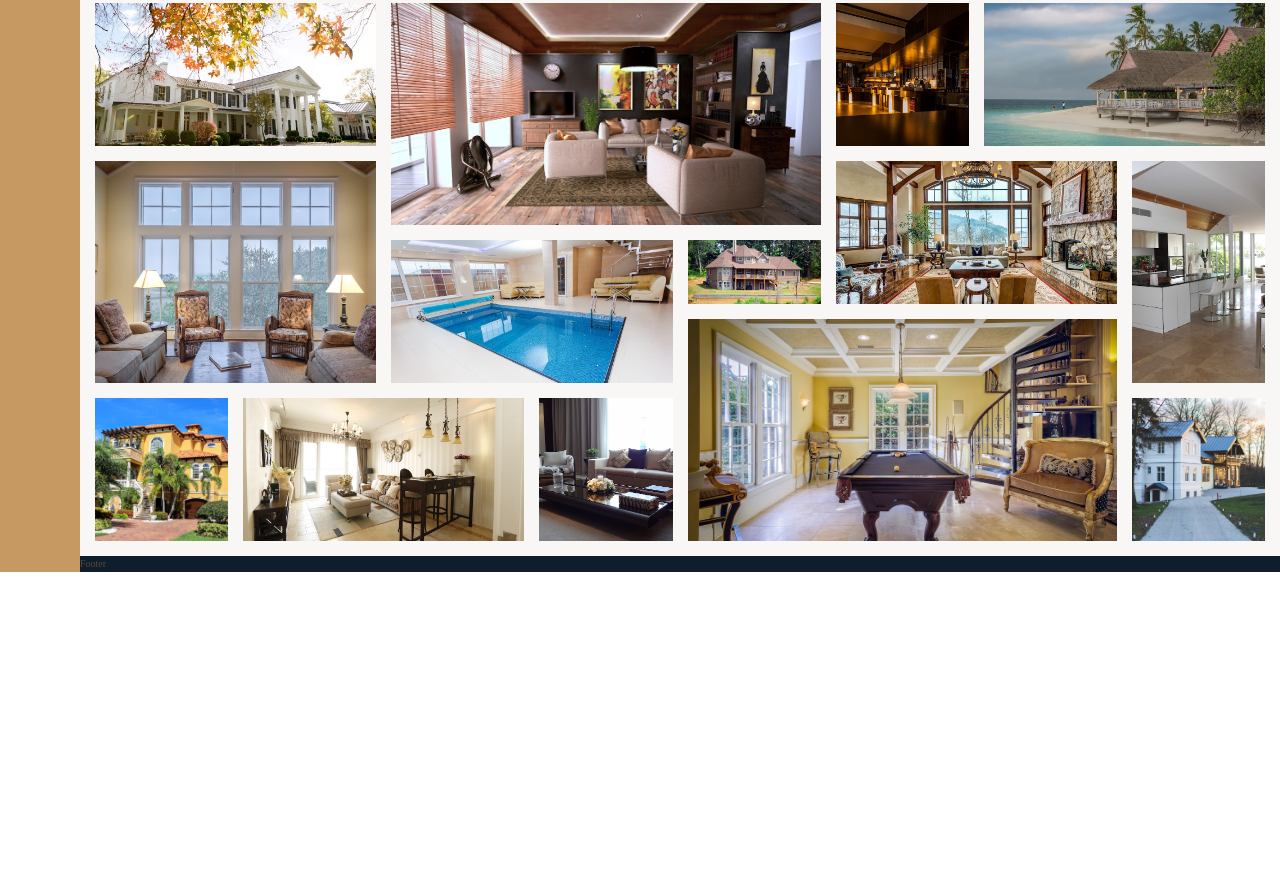
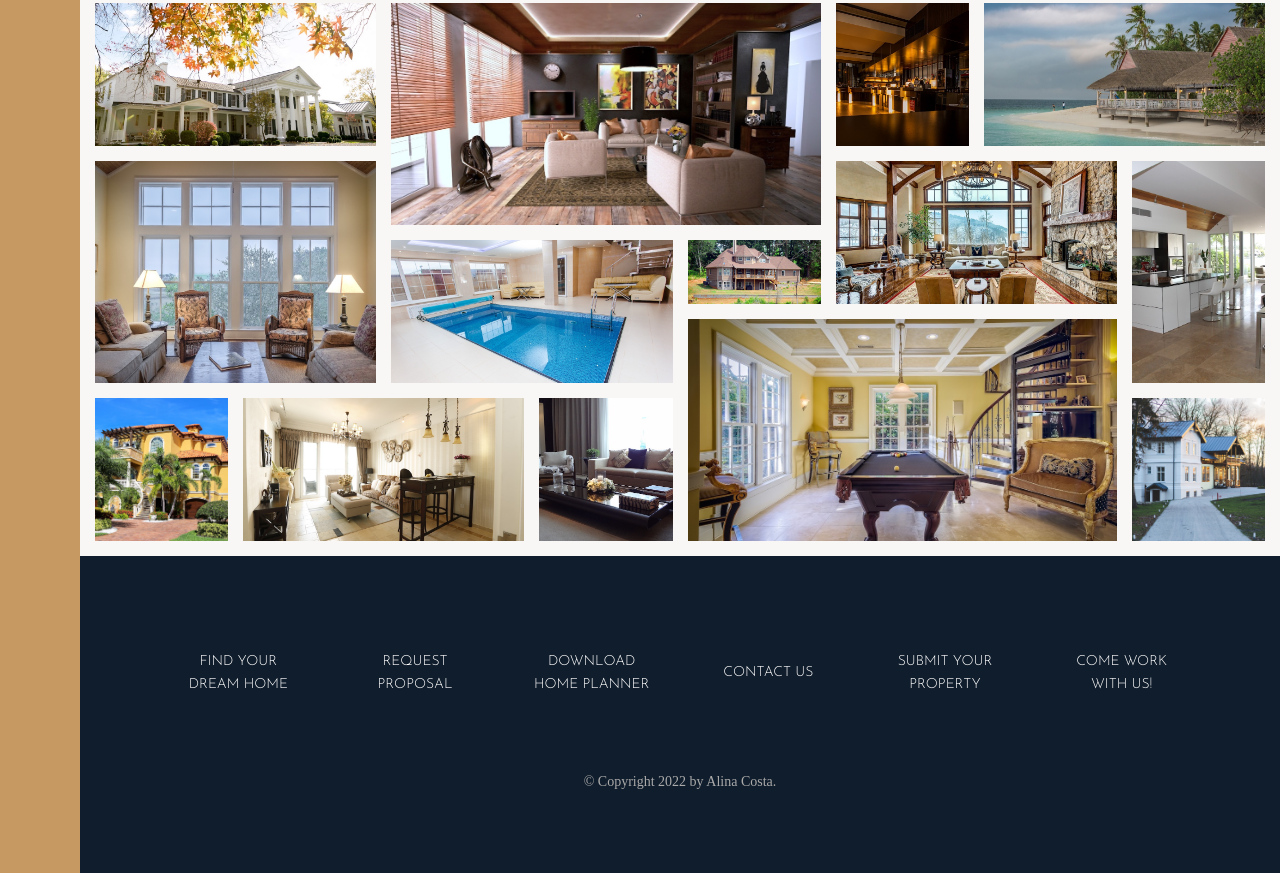
Before and after one commit to AlinaCosta/Grid-Project-Github, a website: page index.html in a window 1280 px wide. Shown: the part 3084-3957 px from the top of the page. Before the commit the page ends 3656 px from the top, so only its background shows below. Drawn offline with Linux system fonts and the light colour scheme.

Commit message:
created the footer

```diff
--- a/index.html
+++ b/index.html
@@ -368,6 +368,26 @@
         />
       </figure>
     </section>
-    <footer class="footer">Footer</footer>
+    <footer class="footer">
+      <ul class="nav">
+        <li class="nav__item">
+          <a href="#" class="nav__link">Find your dream home</a>
+        </li>
+        <li class="nav__item">
+          <a href="#" class="nav__link">Request proposal</a>
+        </li>
+        <li class="nav__item">
+          <a href="#" class="nav__link">Download home planner</a>
+        </li>
+        <li class="nav__item"><a href="#" class="nav__link">Contact us</a></li>
+        <li class="nav__item">
+          <a href="#" class="nav__link">Submit your property</a>
+        </li>
+        <li class="nav__item">
+          <a href="#" class="nav__link">Come work with us!</a>
+        </li>
+      </ul>
+      <p class="copyright">&copy; Copyright 2022 by Alina Costa.</p>
+    </footer>
   </body>
 </html>
--- a/sass/_footer.scss
+++ b/sass/_footer.scss
@@ -1,4 +1,43 @@
 .footer {
   background-color: $color-secondary;
   grid-column: full-start / full-end;
+  padding: 8rem;
 }
+
+.nav {
+  list-style: none;
+
+  display: grid;
+  grid-template-columns: repeat(auto-fit, minmax(15rem, 1fr));
+  gap: 2rem;
+  align-items: center;
+
+  &__link:link,
+  &__link:visited {
+    font-size: 1.4rem;
+    color: #fff;
+    text-decoration: none;
+    font-family: $font-display;
+    text-transform: uppercase;
+    text-align: center;
+    padding: 1.5rem;
+    display: block;
+    transition: all 0.2s;
+  }
+  &__link:hover,
+  &__link:active {
+    background-color: rgba($color: #fff, $alpha: 0.05);
+    //move up
+    transform: translateY(-3px);
+  }
+}
+
+.copyright {
+  font-size: 1.4rem;
+  color: $color-grey-light-2;
+  margin-top: 6rem;
+  text-align: center;
+  // margin-right: auto;
+  // margin-left: auto;
+  //width: 70%
+}
```
Also changed, not shown: css/style.css.
